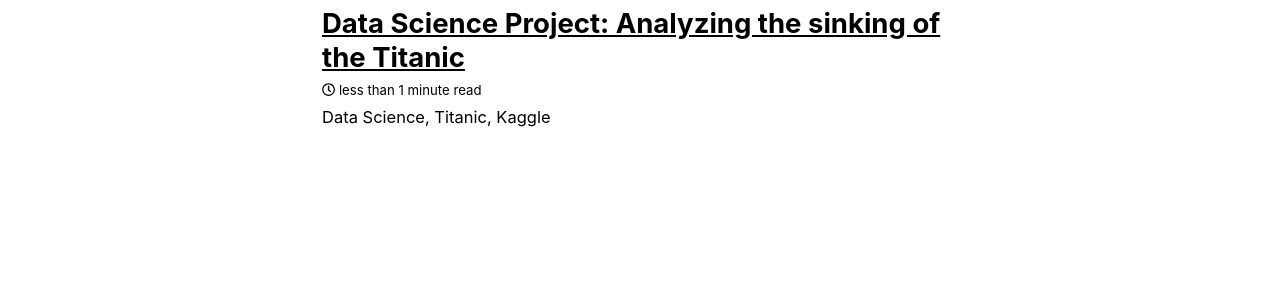
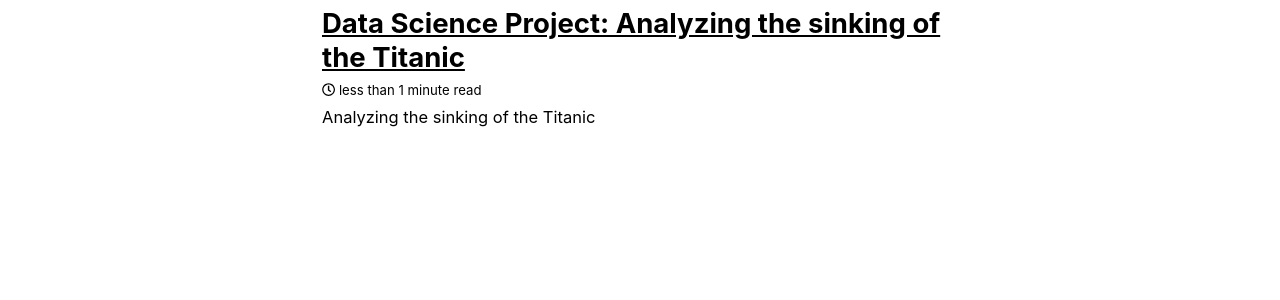
Before and after one commit to jacobdshimer/jacobdshimer.github.io, a Jekyll site: the page built from index.html, in a window 1280 px wide and 900 px high, scrolled down 519 px. Shown: the part 282-582 px from the top of the window. Built offline with Jekyll 4.4.1, drawn with Linux system fonts in a browser that asks for light colours; nearby versions of some CDN libraries; the list of posts is cut into pages by our own code.

Commit message:
Changed tags removing titanic for python and changed the excerpt

```diff
--- a/_posts/2018-05-22-Titanic.md
+++ b/_posts/2018-05-22-Titanic.md
@@ -2,8 +2,8 @@
 layout: single
 title: "Data Science Project: Analyzing the sinking of the Titanic"
 date: 2018-05-22
-tags: [data science, titanic, kaggle]
-excerpt: "Data Science, Titanic, Kaggle"
+tags: [data science, python, kaggle]
+excerpt: "Analyzing the sinking of the Titanic"
 header:
   overlay_color: "#000"
   overlay_image: "/assets/images/titanic-datascience-page.jpg"
```
